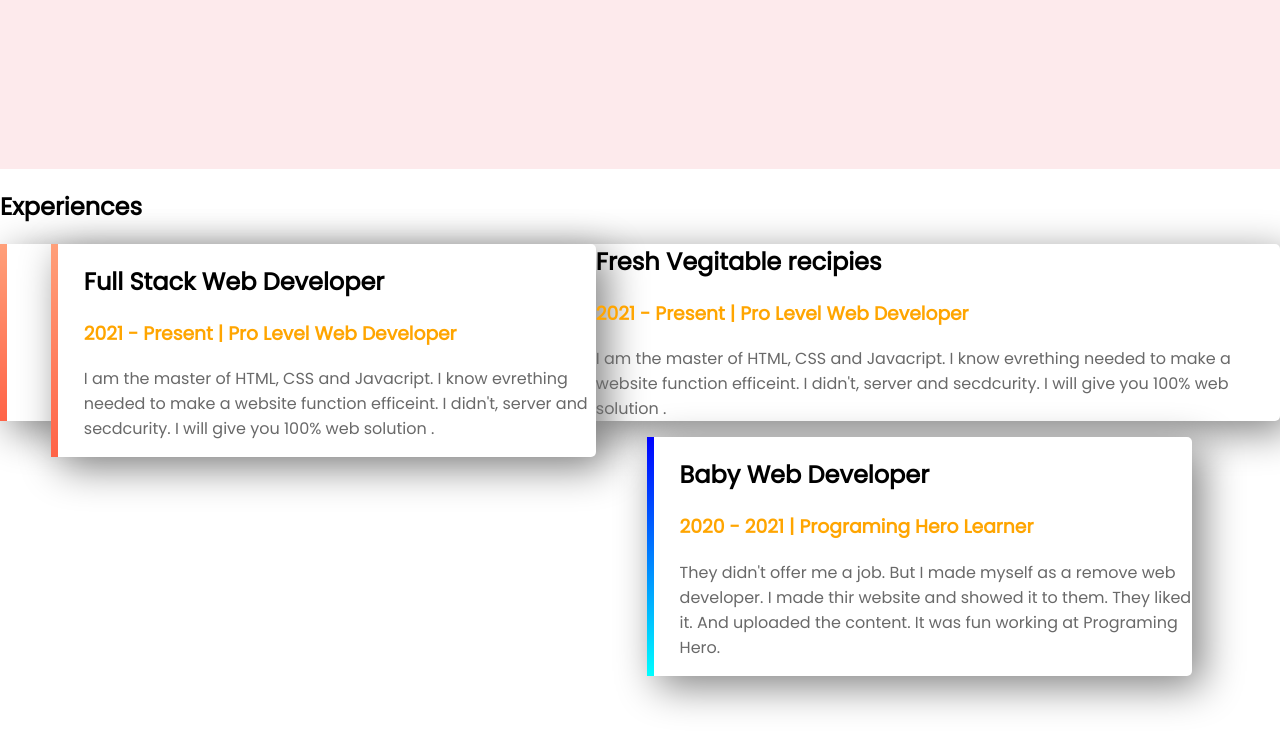
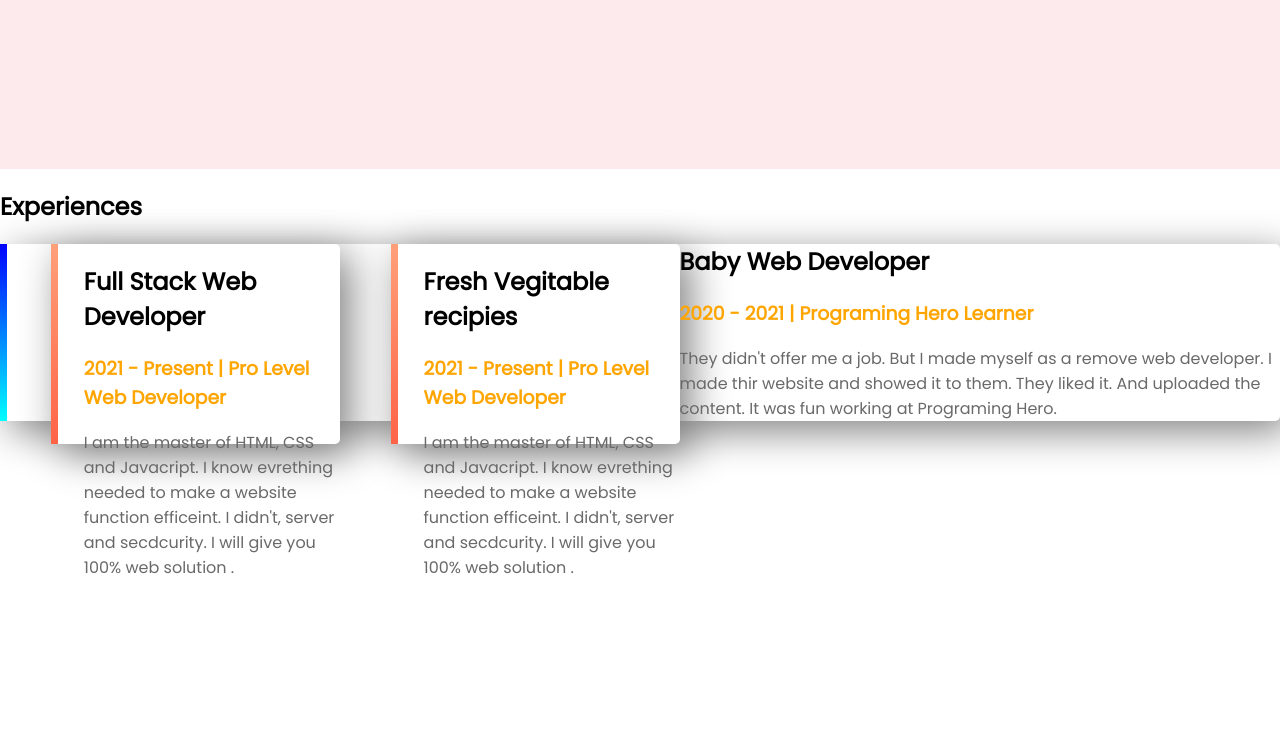
Before and after one commit to MIPolash123/well-food, a plain HTML site: page index.html in a window 1280 px wide. Shown: the part 1831-2581 px from the top of the page. Drawn offline with Linux system fonts and the light colour scheme.

Commit message:
all changes are needed

```diff
--- a/index.html
+++ b/index.html
@@ -57,14 +57,14 @@
     <section>
         <div class="My recipies">
             <h2>Experiences</h2>
-            <div id="full-stack" class="half-width single-experience">
+            <div id="full-stack" class="Third-width single-experience">
                 <h2>Full Stack Web Developer</h2>
                 <h3 class="orange-highlight"> 2021 - Present | Pro Level Web Developer</h3 class="orange-highlight">
                 <p>I am the master of HTML, CSS and Javacript. I know evrething needed to make a website function
                     efficeint. I didn't, server and secdcurity. I will give you 100% web solution .</p>
             </div>
 
-            <div id="Second-stack" class="Second-width single-experience">
+            <div id="Second-stack" class="Third-width single-experience">
                 <h2>Fresh Vegitable recipies</h2>
                 <h3 class="orange-highlight"> 2021 - Present | Pro Level Web Developer</h3 class="orange-highlight">
                 <p>I am the master of HTML, CSS and Javacript. I know evrething needed to make a website function
@@ -72,7 +72,7 @@
             </div>
 
 
-            <div id="baby-web" class="half-width single-experience">
+            <div id="baby-web" class="third-width single-experience">
                 <h2>Baby Web Developer</h2>
                 <h3 class="orange-highlight">2020 - 2021 | Programing Hero Learner</h3 class="orange-highlight">
                 <p>They didn't offer me a job. But I made myself as a remove web developer. I made thir website and
--- a/style.css
+++ b/style.css
@@ -46,13 +46,20 @@ section{
 .single-experience{
     box-shadow: 10px 10px 40px gray;
     border-radius: 5px;
-    height: 100%;
+    height: 80%;
     background-color: white;
 }
 .Experience-area{
     background-image: url(images/exp-bg.png);
     background-repeat: no-repeat;
     background-position:left;
+}
+.Third-width{
+    height: 200px;
+    width: 20%;
+    float: left;
+    margin-left: 4%;
+    padding-left: 2%;
 }
 #full-stack{
    border-left: 7px solid;
```
